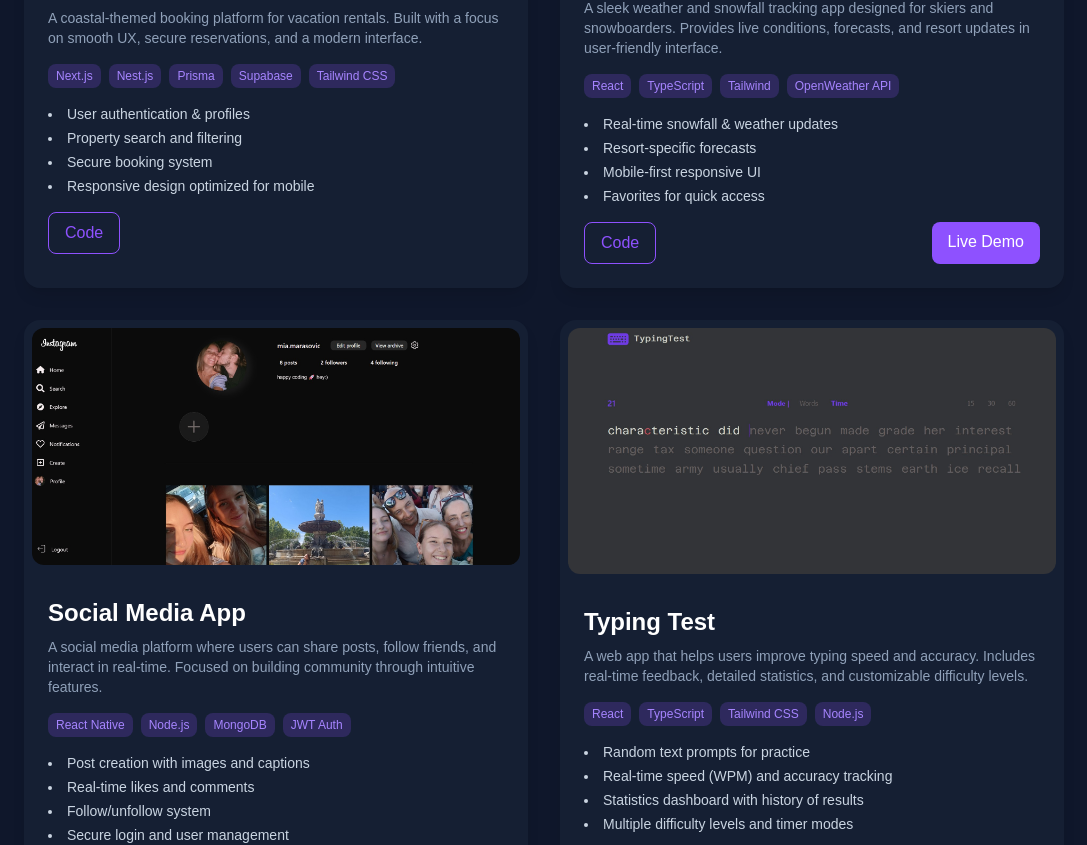
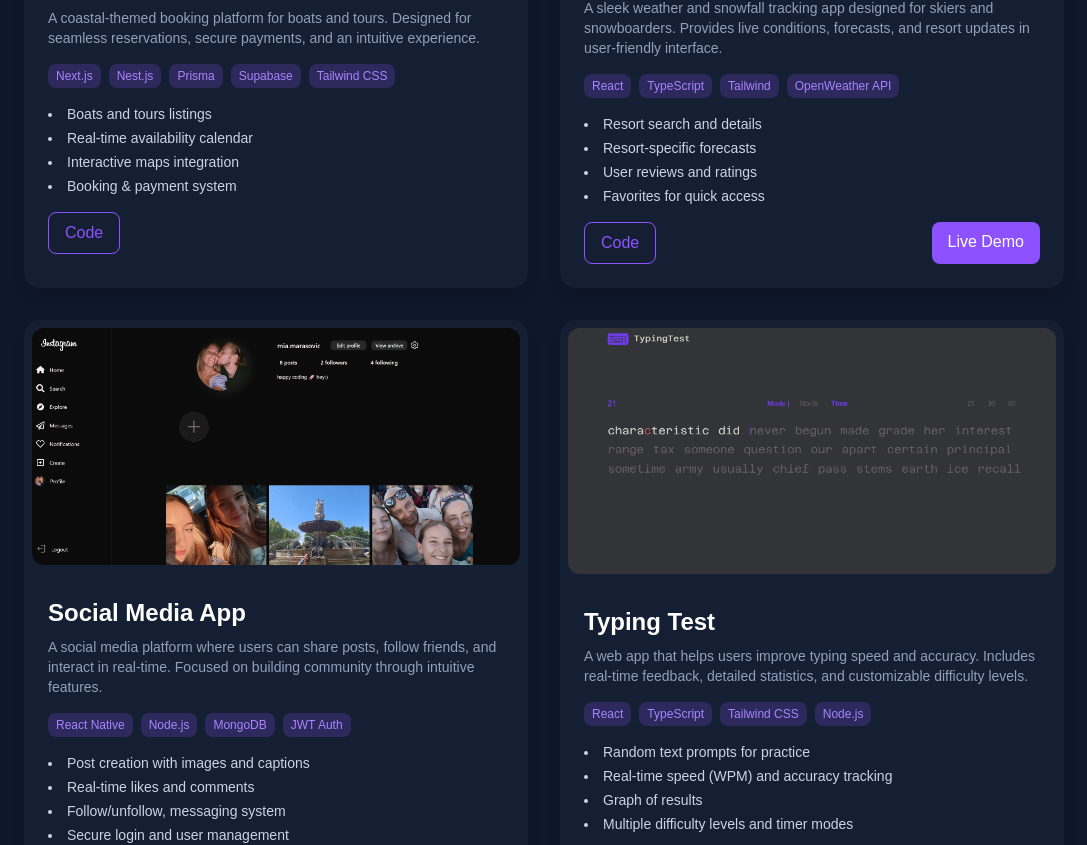
Before and after one commit to mmaras02/portfolio, a Next.js app: page / in a window 1280 px wide. Shown: the part 1817-2662 px from the top of the page, without its empty margins (96-1183 px from the left). Built offline with nearby package versions, Linux system fonts and the light colour scheme.

Commit message:
project descriptions changed

```diff
--- a/src/constants/projects.ts
+++ b/src/constants/projects.ts
@@ -2,14 +2,14 @@ export const projects = [
   {
     title: 'Coastal Booking',
     description:
-      'A coastal-themed booking platform for vacation rentals. Built with a focus on smooth UX, secure reservations, and a modern interface.',
+      'A coastal-themed booking platform for boats and tours. Designed for seamless reservations, secure payments, and an intuitive experience.',
     image: '/images/projects/coastal-booking.jpg',
     tech: ['Next.js', 'Nest.js', 'Prisma', 'Supabase', 'Tailwind CSS'],
     features: [
-      'User authentication & profiles',
-      'Property search and filtering',
-      'Secure booking system',
-      'Responsive design optimized for mobile',
+      'Boats and tours listings',
+      'Real-time availability calendar',
+      'Interactive maps integration',
+      'Booking & payment system',
     ],
     github: 'https://github.com/yourusername/coastal-booking',
   },
@@ -20,9 +20,9 @@ export const projects = [
     image: '/images/projects/snowflow.jpg',
     tech: ['React', 'TypeScript', 'Tailwind', 'OpenWeather API'],
     features: [
-      'Real-time snowfall & weather updates',
+      'Resort search and details',
       'Resort-specific forecasts',
-      'Mobile-first responsive UI',
+      'User reviews and ratings',
       'Favorites for quick access',
     ],
     link: 'https://snowflow-one.vercel.app/',
@@ -38,7 +38,7 @@ export const projects = [
     features: [
       'Post creation with images and captions',
       'Real-time likes and comments',
-      'Follow/unfollow system',
+      'Follow/unfollow, messaging system',
       'Secure login and user management',
     ],
     github: 'https://github.com/yourusername/socialmedia',
@@ -52,7 +52,7 @@ export const projects = [
     features: [
       'Random text prompts for practice',
       'Real-time speed (WPM) and accuracy tracking',
-      'Statistics dashboard with history of results',
+      'Graph of results',
       'Multiple difficulty levels and timer modes',
     ],
     link: 'https://typing-test-flame.vercel.app/',
```
